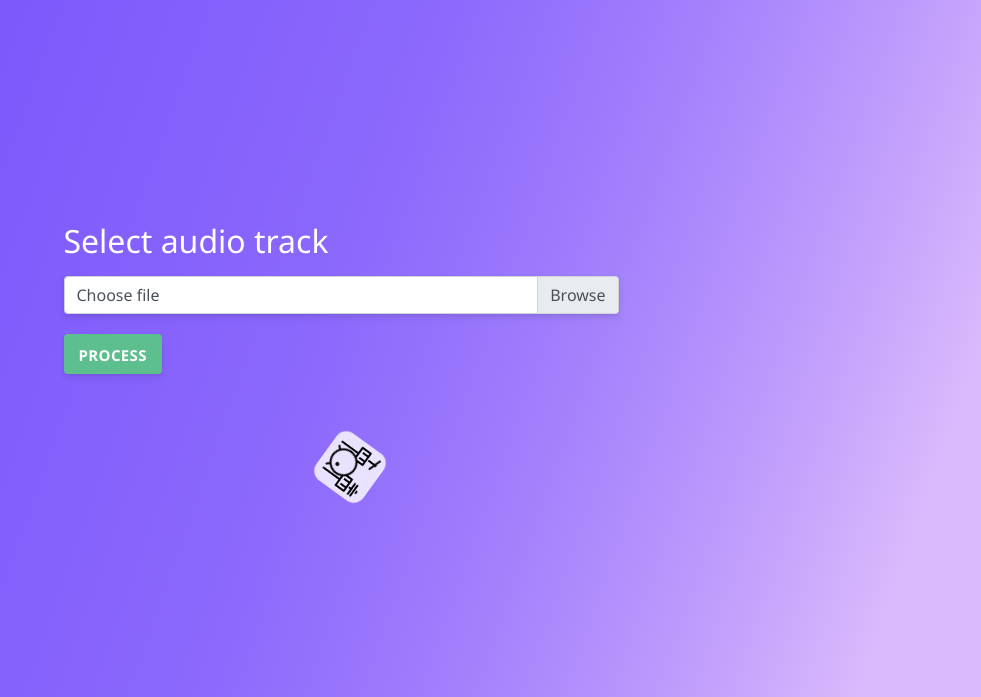
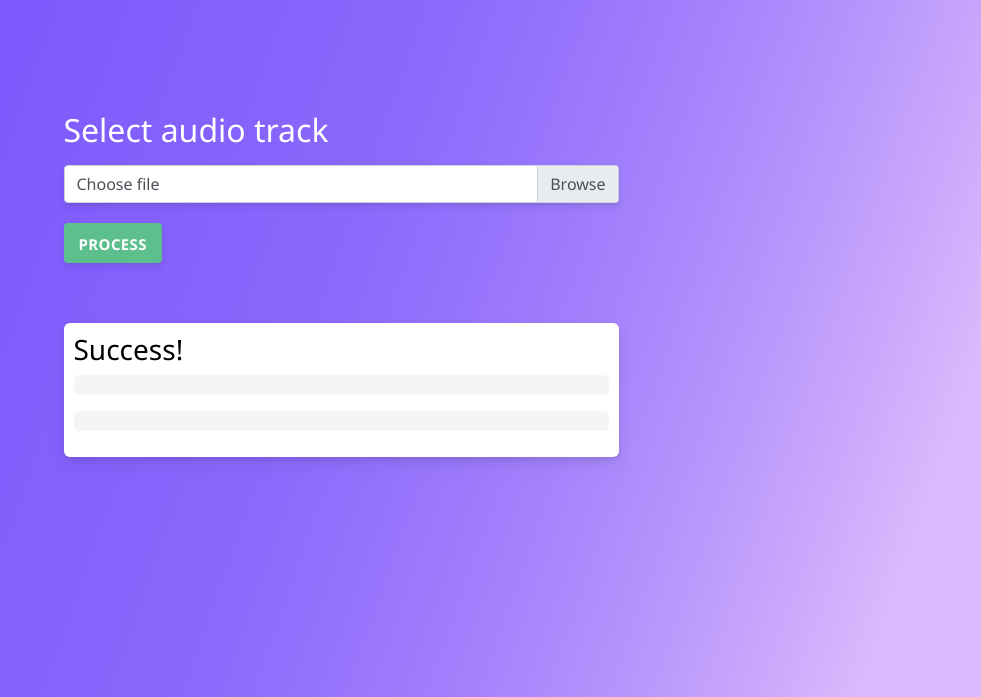
Before and after one commit to corypisano/drum-separator, a Flask app: page / in a window 1280 px wide. Shown: the part 60-757 px from the top of the page, without its empty margins (299-1280 px from the left). Run offline with Flask 2, Linux system fonts and the light colour scheme; some libraries are stand-ins or nearby versions.

Commit message:
make ajax request, style results

```diff
--- a/app/__init__.py
+++ b/app/__init__.py
@@ -15,7 +15,6 @@
 
     # set config
     app.config.from_object(Config)
-    print('app config with redis: ', app.config['REDIS_URL'])
 
     # register blueprints
     from app.api import api
--- a/app/api.py
+++ b/app/api.py
@@ -13,11 +13,15 @@
 def allowed_file(filename):
 	return '.' in filename and filename.rsplit('.', 1)[1].lower() in ALLOWED_EXTENSIONS
 
+@api.route('/check', methods=['GET'])
+def check():
+    return jsonify({"message": "check"}), 200
+
 @api.route('/upload', methods=['POST'])
 def upload():
     print('in upload')
     if 'file' not in request.files:
-        return "no file yo", 404
+        return "no file yo", 400
     f = request.files['file']
     print('filename')
     print(f.filename)
@@ -34,16 +38,18 @@
 def process():
     print(f"in POST /process")
     if 'file' not in request.files:
-        return "no file yo", 404
+        print('no file')
+        return "no file yo", 400
     f = request.files['file']
     if not allowed_file(f.filename):
+        print('not allowed')
         return "nah, file not allowed", 400
     print("saving file")
-    filepath = save_file(f)
+    #filepath = save_file(f)
 
     print('now separating waveform')
     output_dir = './tmp_out'
-    separate_drums(filepath, output_dir)
+    #separate_drums(filepath, output_dir)
     print('done')
     response = {
         "success": True,
--- a/app/config.py
+++ b/app/config.py
@@ -14,5 +14,3 @@
     MAIL_USERNAME = os.environ.get('MAIL_USERNAME')
     MAIL_PASSWORD = os.environ.get('MAIL_PASSWORD')
     """
-    REDIS_URL = os.environ.get('REDIS_URL') or 'redis://'
-    QUEUES = ["default"]
--- a/app/templates/_base.html
+++ b/app/templates/_base.html
@@ -32,6 +32,7 @@
     <script src="//cdnjs.cloudflare.com/ajax/libs/popper.js/1.12.9/umd/popper.min.js"></script>
     <script src="//maxcdn.bootstrapcdn.com/bootstrap/4.4.0/js/bootstrap.min.js"></script>
     <script src="{{url_for('static', filename='main.js')}}" type="text/javascript"></script>
+    <script src="static/script.js"></script>
     {% block js %}{% endblock %}
 
   </body>
--- a/app/templates/home.html
+++ b/app/templates/home.html
@@ -5,27 +5,30 @@
 <div class="content">
     <div class="upload">
     <h2>Select audio track</h2>
-    <form method=post enctype=multipart/form-data action="/process">
+    <form role="form">
         <div class="custom-file">
             <input type="file" name="file" class="custom-file-input" id="inputGroupFile01" aria-describedby="inputGroupFileAddon01">
             <label class="custom-file-label" for="inputGroupFile01">Choose file</label>
         </div>
         <div class="process">
-            <button type="submit" class="btn" onclick="loading();">PROCESS</button>
+            <button type="button" class="btn submit">PROCESS</button>
         </div>
     </form>
     </div>
 
-    <div class="mx-auto" style="width: 200px">
+    <div class="loading mx-auto" style="width: 200px">
         <img class="rotate" src="/static/drum-set.png" />
         <span class="sr-only">Loading...</span>
     </div>
-    {% if success %}
-    <div id="results">
+    <div class="results">
         <h3>Success!</h3>
-        <a href="{{ drum_link }}">{{ drum_link }}</a>
+        <div class="list-item">
+            <div class="drum-link"></div>
+        </div>
+        <div class="list-item">
+            <div class="audio-link"></div>
+        </div>
     </div>
-    {% endif %}
 </div>
 
 {% endblock %}
--- a/app/templates/static/main.css
+++ b/app/templates/static/main.css
@@ -9,6 +9,7 @@
     margin-top: 16px;
     margin-bottom:24px;
 }
+
 
 /* Header */
 .header {
@@ -64,9 +65,25 @@
 .content {
     margin-left: auto;
     margin-right: auto;
-    margin-top: 20%;
+    margin-top: 10%;
     width: 50%;
     color: white;
+}
+
+.results {
+    margin-top: 60px;
+    background: white;
+    color: black;
+    padding: 10px;
+    border-radius: 6px;
+    box-shadow: 0 7px 14px rgba(50,50,93,.1), 0 3px 6px rgba(0,0,0,.08);
+}
+
+.list-item {
+    background: hsl(210, 9%, 96%);
+    border-radius: 6px;
+    padding: 10px;
+    margin-bottom: 16px;
 }
 
 /* Loader */
--- a/app/templates/static/main.js
+++ b/app/templates/static/main.js
@@ -11,10 +11,6 @@
   //replace the "Choose a file" label
   $(this).next('.custom-file-label').html(fileName);
 });
-
-  $('.btn').on('click', function() {
-    $("#loading").show();
-  });
 
   $('.btngg').on('click', function() {
     $.ajax({
--- /dev/null
+++ b/app/templates/static/script.js
@@ -0,0 +1,32 @@
+
+$(document).ready(function() {
+    $('.submit').click(function(){
+        // display loading spinner
+        $(".results").hide();
+        $(".loading").show();
+
+        // can't pass Jquery form, has to be javascript form object
+        var form = $("form");
+        var formData = new FormData(form[0]);
+
+        var url = "/process";
+        $.ajax({
+            type: "POST",
+            url: url,
+            data: formData,
+            contentType: false,
+            processData: false,
+            success: function (data) {
+                console.log(data);
+                $(".loading").hide();
+                $(".results").show();
+                $('.drum-link').replaceWith(`<a href="${data.drum_link}">drum link</a>`);
+                $('.audio-link').replaceWith(`<a href="${data.audio_link}">audio link</a>`);
+            },
+            error: function(error){
+                console.log(error);
+                $(".loading").hide();
+            }
+        });
+    });
+});
--- a/requirements.txt
+++ b/requirements.txt
@@ -1,6 +1,5 @@
-numba==0.48.0
 ffmpeg-python==0.2.0
 Flask==1.1.2
 requests==2.20.1
 python-dotenv==0.13.0
-spleeter==1.5.1
+spleeter==1.5.0
```
Also changed, not shown: docker-compose.yml (deleted, +0 -40 lines), manage.py (deleted, +0 -24 lines), notes.md (+4 -0 lines), 2 other files.
